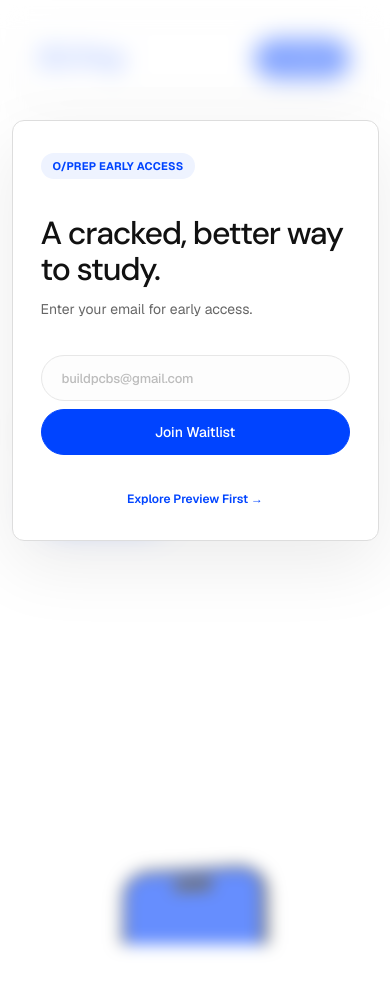
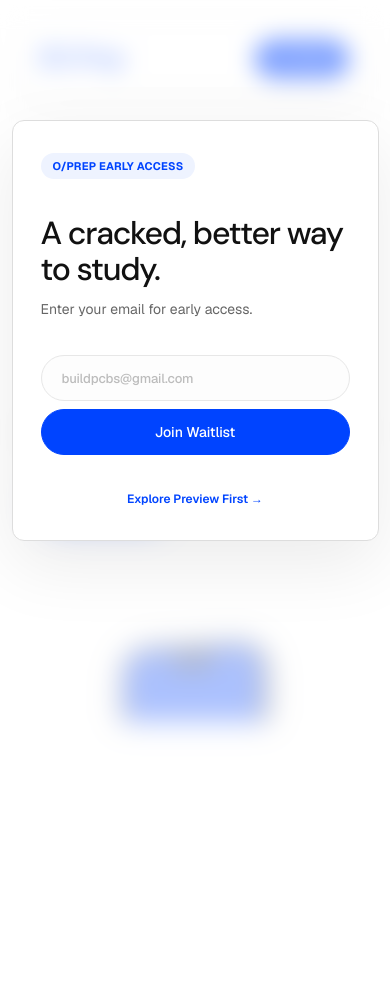
Before and after one commit to Ux-Geek/oprep-waitlist, a React (Vite) app: page / in a window 390 px wide. Shown: the top 994 px of the page. Built offline with nearby package versions, Linux system fonts and the light colour scheme.

Commit message:
style: adjust hero padding and mockup container layout for mobile responsiveness

```diff
--- a/src/index.css
+++ b/src/index.css
@@ -414,7 +414,7 @@ body {
 
 /* HERO */
 .hero {
-  padding: 200px 22px 80px;
+  padding: 200px 22px 50px;
   text-align: center;
   display: flex;
   flex-direction: column;
@@ -748,9 +748,9 @@ body {
 @media (max-width: 1023px) {
   .mockup-container {
     height: 100vh;
-    justify-content: center;
+    justify-content: flex-start;
     align-items: center;
-    padding: 24px;
+    padding: 60px 24px 24px;
     gap: 0;
     overflow: hidden;
     display: flex;
@@ -764,7 +764,7 @@ body {
     display: flex;
     justify-content: center;
     align-items: center;
-    margin-top: 10px;
+    margin-top: 4px;
     margin-bottom: 20px;
     z-index: 2;
   }
```
